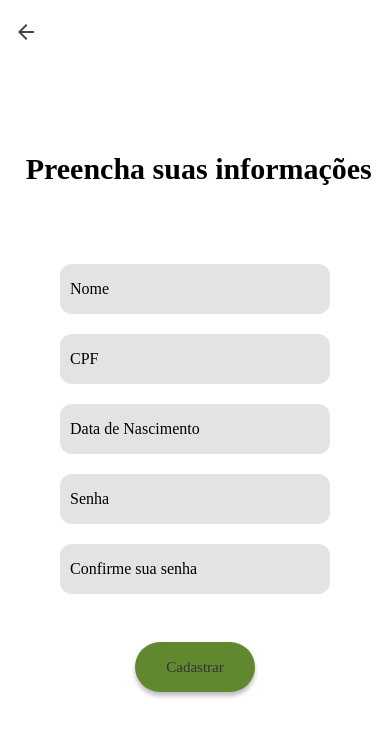
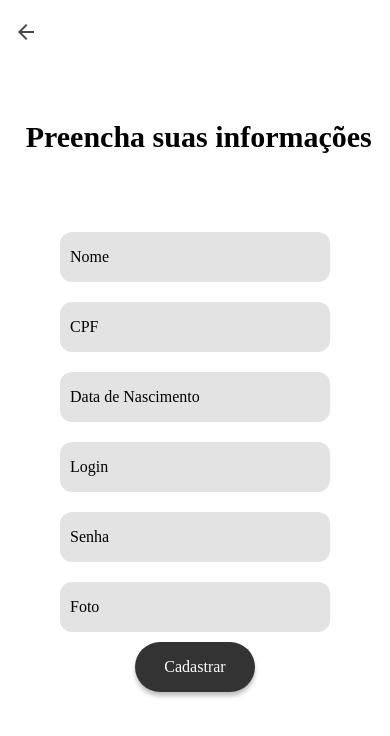
Before and after one commit to MatheusRitchielle/react-native-eshop, a React Native app: screen /Cadastro in a window 390 px wide. Shown: the top 736 px of the page. Built offline with nearby package versions, Linux system fonts and the light colour scheme; no server answers.

Commit message:
Create User

```diff
--- a/src/components/Containers/styled.js
+++ b/src/components/Containers/styled.js
@@ -28,3 +28,8 @@ export const ContainerCatProd = styled.View`
   padding: 24px;
   background-color: ${colors.tertiary};
 `;
+
+export const ContainerCadastro = styled.View`
+  justify-content: space-around;
+  width: 350px;
+`;
--- a/src/screens/Cadastros/CadastrarUsuario.js
+++ b/src/screens/Cadastros/CadastrarUsuario.js
@@ -1,27 +1,113 @@
-import React from "react";
+import React, { useState, useEffect } from "react";
 import { InnerText } from "../../components/Inputs/styled";
 import { CustomTitle } from "../../components/Texts/styled";
 import ContainerDinamico from "../../components/Containers/index";
 import PrincipalButton from "../../components/Buttons/PrimaryButton";
 import TextoDinamico from "../../components/Texts/index";
 import { AlignContainerCadastro } from "./styled";
+import { ContainerCadastro } from "../../components/Containers/styled";
+import colors from "../../theme/index";
+import herokuApi from "../../service";
 
 const Cadastro = ({ navigation }) => {
+  const [cpf, setCpf] = useState("");
+  const [nome, setNome] = useState("");
+  const [foto, setFoto] = useState("");
+  const [senha, setSenha] = useState("");
+  const [login, setLogin] = useState("");
+  const [ativo, setAtivo] = useState(true);
+  const [usuario, setUsuario] = useState([]);
+  const [visible, setVisible] = useState(true);
+  const [dtNascimento, setDtNascimento] = useState("");
+
+  const handleClick = () => {
+    if (foto && nome && cpf && dtNascimento && login && senha && ativo) {
+      postUser();
+      return;
+    }
+    setVisible(!visible);
+  };
+
+  const multHandleClick = () => {
+    handleClick();
+    navigation.navigate("CadastroSucesso")
+  }
+
+
+  useEffect(() => {
+    herokuApi.get("/usuario").then((response) => setUsuario(response.data));
+  }, []);
+
+  const postUser = () => {
+    let postBodyRequest = {
+      nome: nome,
+      foto: foto,
+      cpf: cpf,
+      dtNascimento: dtNascimento,
+      login: login,
+      senha: senha,
+      ativo: ativo,
+    };
+    herokuApi.post("/usuario", postBodyRequest);
+  };
   return (
     <ContainerDinamico tAlign="center">
       <CustomTitle> Preencha suas informações</CustomTitle>
+      <AlignContainerCadastro>
+        <ContainerCadastro>
+          <InnerText
+            onChangeText={(e) => {
+              setNome(e);
+            }}
+            placeholder="Nome"
+          />
+          <InnerText
+            onChangeText={(e) => {
+              setCpf(e);
+            }}
+            placeholder="CPF"
+          />
+          <InnerText
+            onChangeText={(e) => {
+              setDtNascimento(e);
+            }}
 
-      <AlignContainerCadastro>
-        <InnerText placeholder="Nome" />
-        <InnerText placeholder="CPF" />
-        <InnerText placeholder="Data de Nascimento" />
-        <InnerText placeholder="Senha" secureTextEntry={true} />
-        <InnerText placeholder="Confirme sua senha" secureTextEntry={true} />
+            placeholder="Data de Nascimento"
+          />
+          <InnerText
+            onChangeText={(e) => {
+              setLogin(e);
+            }}
+            placeholder="Login"
+          />
+          <InnerText
+            onChangeText={(e) => {
+              setSenha(e);
+            }}
+            secureTextEntry={true}
+            placeholder="Senha"
+          />
+          <InnerText
+            onChangeText={(e) => {
+              setFoto(e);
+            }}
+            placeholder="Foto"
+          />
+        </ContainerCadastro>
         <PrincipalButton
-          mTop="48px"
-          onUserPress={() => navigation.navigate("CadastroSucesso")}
+
+          onUserPress={multHandleClick}
+          // onUserPress={handleClick}
+          height="50px"
+          width="120px"
+          border="50px"
+          mBottom="32px"
+          mTop="10px"
+          bColor={`${colors.secondary}`}
         >
-          <TextoDinamico>Cadastrar</TextoDinamico>
+          <TextoDinamico fColor={`${colors.tertiary}`} fSize="16px">
+            Cadastrar
+          </TextoDinamico>
         </PrincipalButton>
       </AlignContainerCadastro>
     </ContainerDinamico>
--- a/src/screens/Usuarios/ListaUsuario.js
+++ b/src/screens/Usuarios/ListaUsuario.js
@@ -15,7 +15,7 @@ import {
   FotoEstilizada,
   NomeProduto,
 } from "../../components/FlatList/styled";
-import { Cadastro,  } from "./styled";
+import { ContainerCadastro } from "../../components/Containers/styled";
 
 const RenderUsuario = ({ nome, image }) => (
   <ListaEstilizada>
@@ -103,7 +103,7 @@ const ListaUsuario = () => {
         keyExtractor={(item) => item.id}
         ItemSeparatorComponent={SeparadorLista}
       />
-      <Cadastro>
+      <ContainerCadastro>
         <InnerText
           onChangeText={(e) => {
             setNome(e);
@@ -149,7 +149,7 @@ const ListaUsuario = () => {
           placeholder="Foto"
           style={{ display: visible ? "flex" : "none" }}
         />
-      </Cadastro>
+      </ContainerCadastro>
       <PrincipalButton
         onUserPress={handleClick}
         height="50px"
--- a/src/screens/Usuarios/styled.js
+++ b/src/screens/Usuarios/styled.js
@@ -34,8 +34,3 @@ export const ContainerCarrinho = styled.View`
   padding: 3px;
   flex-direction: row;
 `;
-
-export const Cadastro = styled.View`
-  justify-content: space-around;
-  width: 350px;
-`;
```
